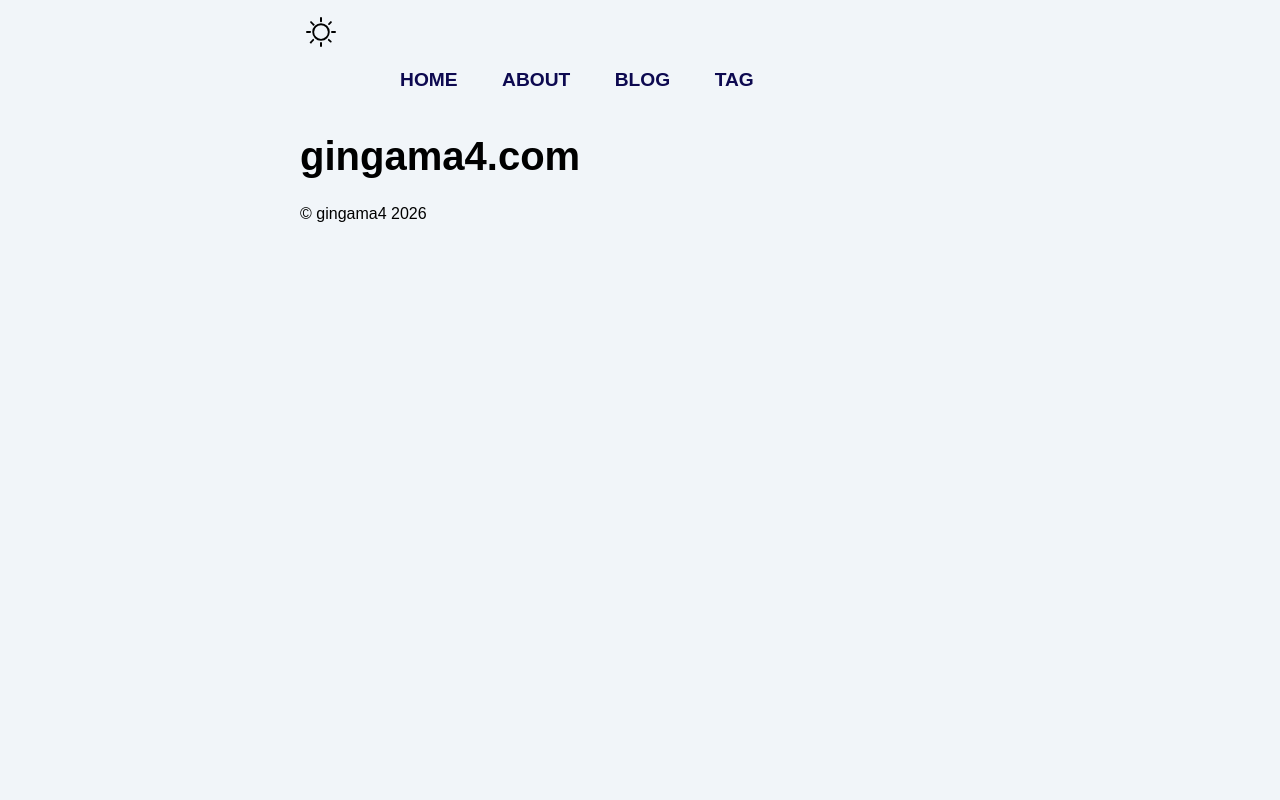
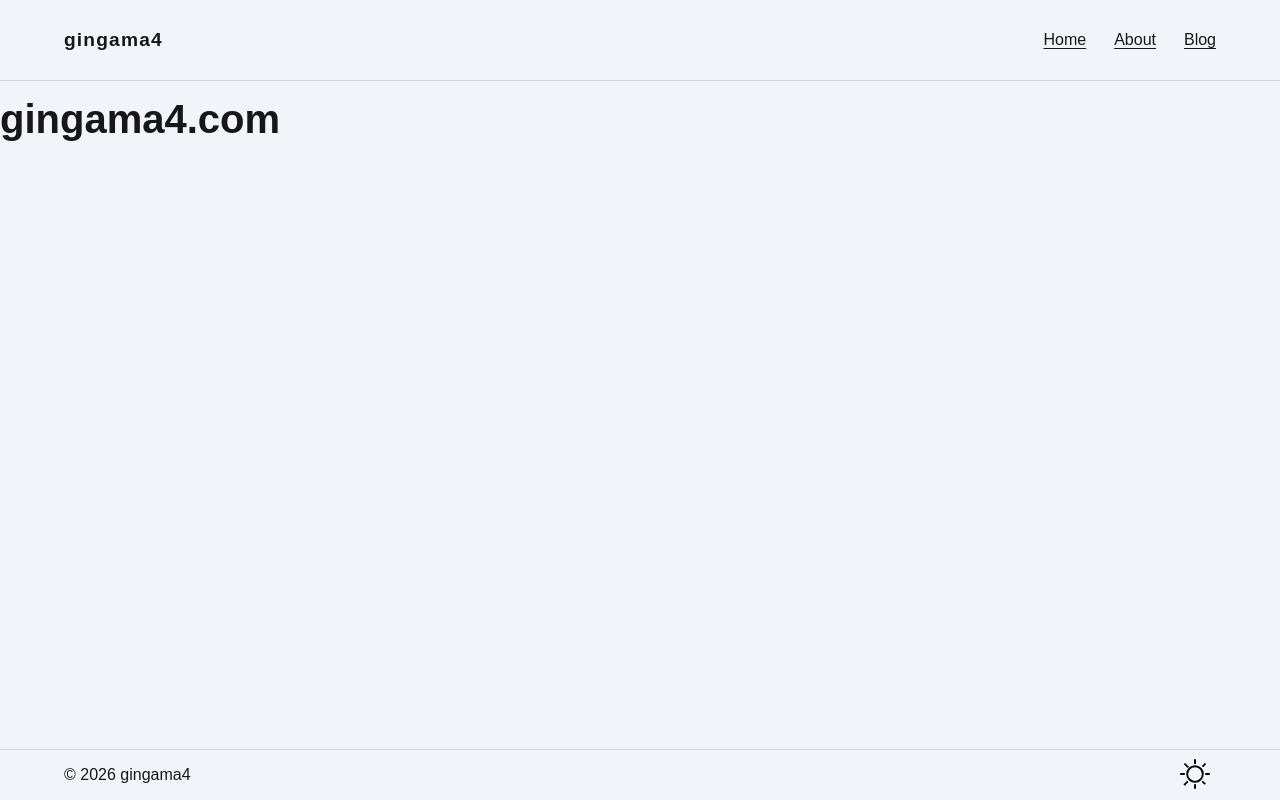
Before and after one commit to gingama4/gingama4.com, an Astro site: page / in a window 1280 px wide. Built offline with nearby package versions, Linux system fonts and the light colour scheme; Astro itself is replaced by a stand-in of ours.

Commit message:
feat: レイアウトおよびスタイルの整理

```diff
--- a/src/components/Footer.astro
+++ b/src/components/Footer.astro
@@ -1,3 +1,24 @@
+---
+import ThemeIcon from "@components/ThemeIcon.astro";
+---
+
 <footer>
-  <p>&copy; gingama4 2026</p>
+  <div class="footer-container">
+    <p>&copy; 2026 gingama4</p>
+    <ThemeIcon />
+  </div>
 </footer>
+<style>
+footer {
+  border-top: 1px solid var(--color-border);
+}
+
+.footer-container {
+  width: min(100% - 2rem, var(--content-width));
+  justify-content: space-between;
+  align-items: center;
+  gap: 32px;
+  margin: 0 auto;
+  display: flex;
+}
+</style>
--- a/src/components/Header.astro
+++ b/src/components/Header.astro
@@ -1,21 +1,70 @@
----
-import Menu from "@components/Menu.astro";
-import Navigation from "@components/Navigation.astro";
-import ThemeIcon from "@components/ThemeIcon.astro";
----
-
 <header>
-  <nav>
-    <div>
-      <ThemeIcon />
-      <Menu />
-    </div>
-    <Navigation />
-  </nav>
+  <div class="header-container">
+    <a class="site-name" href="/">gingama4</a>
+    <nav>
+      <ul class="nav-links">
+        <li>
+          <a href="/">Home</a>
+        </li>
+        <li>
+          <a href="/about">About</a>
+        </li>
+        <li>
+          <a href="/blog">Blog</a>
+        </li>
+      </ul>
+    </nav>
+  </div>
 </header>
 <style>
-div {
+header {
+  border-bottom: 1px solid var(--color-border);
+}
+
+.header-container {
+  width: min(100% - 2rem, var(--content-width));
+  justify-content: space-between;
+  align-items: center;
+  gap: 32px;
+  min-height: 80px;
+  margin: 0 auto;
   display: flex;
-  justify-content: space-between;
+}
+
+.site-name {
+  letter-spacing: 0.06em;
+  font-size: 1.2rem;
+  font-weight: 700;
+  text-decoration: none;
+  color: var(--color-text);
+}
+
+.nav-links {
+  gap: 28px;
+  margin: 0;
+  padding: 0;
+  list-style: none;
+  display: flex;
+
+  a {
+    color: inherit;
+    text-underline-offset: 0.2em;
+  }
+}
+
+@media (max-width: 636px) {
+  .header-container {
+    flex-direction: column;
+    justify-content: center;
+    align-items: flex-start;
+    gap: 10px;
+    min-height: 112px;
+    padding: 18px 0;
+  }
+
+  .nav-links {
+    gap: 18px;
+    font-size: 0.9rem;
+  }
 }
 </style>
--- a/src/components/Menu.astro
+++ /dev/null
@@ -1,3 +0,0 @@
-<button aria-expanded="false" aria-controls="main-menu" class="menu">
-  Menu
-</button>
--- a/src/components/Navigation.astro
+++ /dev/null
@@ -1,6 +0,0 @@
-<div id="main-menu" class="nav-links">
-  <a href="/">Home</a>
-  <a href="/about">About</a>
-  <a href="/blog">Blog</a>
-  <a href="/tags">Tag</a>
-</div>
--- a/src/layouts/BaseLayout.astro
+++ b/src/layouts/BaseLayout.astro
@@ -12,12 +12,28 @@ const { pageTitle } = Astro.props;
     <title>{pageTitle}</title>
   </head>
   <body>
-    <Header />
-    <h1>{pageTitle}</h1>
-    <slot />
-    <Footer />
+    <div class="site-frame">
+      <Header />
+      <h1>{pageTitle}</h1>
+      <main class="container">
+        <slot />
+      </main>
+      <Footer />
+    </div>
     <script>
     import "@/scripts/menu.js";
     </script>
   </body>
 </html>
+<style>
+.site-frame {
+  min-height: 100vh;
+  display: grid;
+  grid-template-rows: auto 1fr auto;
+}
+
+.container {
+  width: min(100% - 2rem, var(--content-width));
+  margin-inline: auto;
+}
+</style>
--- a/src/styles/global.css
+++ b/src/styles/global.css
@@ -1,18 +1,49 @@
-html {
-  background-color: #f1f5f9;
-  font-family: sans-serif;
+:root {
+  --color-background: #f1f5f9;
+  --color-surface: #ffffff;
+  --color-text: #171717;
+  --color-muted: #60646c;
+  --color-link: #00539f;
+  --color-border: #d4d4d4;
+
+  --content-width: 72rem;
+  --article-width: 68ch;
+
+  --space-1: 0.25rem;
+  --space-2: 0.5rem;
+  --space-4: 1rem;
+  --space-6: 1.5rem;
+  --space-8: 2rem;
+
+  --radius-sm: 0.375rem;
 }
 
-body {
-  margin: 0 auto;
-  width: 100%;
-  max-width: 80ch;
-  padding: 1rem;
-  line-height: 1.5;
+html.dark {
+  --color-background: #0a0a0a;
+  --color-surface: #171717;
+  --color-text: #f5f5f5;
+  --color-muted: #a3a3a3;
+  --color-link: #ff9776;
+  --color-border: #404040;
 }
 
 * {
   box-sizing: border-box;
+}
+
+html {
+  scroll-behavior: smooth;
+}
+
+body {
+  background-color: var(--color-background);
+  color: var(--color-text);
+  font-family: sans-serif;
+  margin: 0;
+}
+
+a {
+  color: var(--color-link);
 }
 
 h1 {
@@ -22,71 +53,7 @@ h1 {
 
 /* Navigation styles */
 
-.menu {
-  background-color: #0d0950;
-  border: none;
-  color: #fff;
-  font-size: 1.2rem;
-  font-weight: bold;
-  padding: 5px 10px;
-}
-
-.nav-links {
-  width: 100%;
-  display: none;
-  margin: 0;
-
-  a {
-    display: block;
-    text-align: center;
-    padding: 10px 0;
-    text-decoration: none;
-    font-size: 1.2rem;
-    font-weight: bold;
-    text-transform: uppercase;
-    color: #0d0950;
-
-    &:hover,
-    &:focus {
-      background-color: #ff9776;
-    }
-  }
-}
-
-:has(.menu[aria-expanded="true"]) .nav-links {
-  display: unset;
-}
-
-@media screen and (min-width: 636px) {
-  .nav-links {
-    margin-left: 5em;
-    display: block;
-    position: static;
-    width: auto;
-    background: none;
-
-    a {
-      display: inline-block;
-      padding: 15px 20px;
-    }
-  }
-
-  .menu {
-    display: none;
-  }
-}
-
 /* Dark Mode */
-html.dark {
-  background-color: #0d0950;
-  color: #fff;
-}
-
-.dark .menu {
-  background-color: #fff;
-  color: #000;
-}
-
 .dark .nav-links {
   a {
     color: #fff;
```
